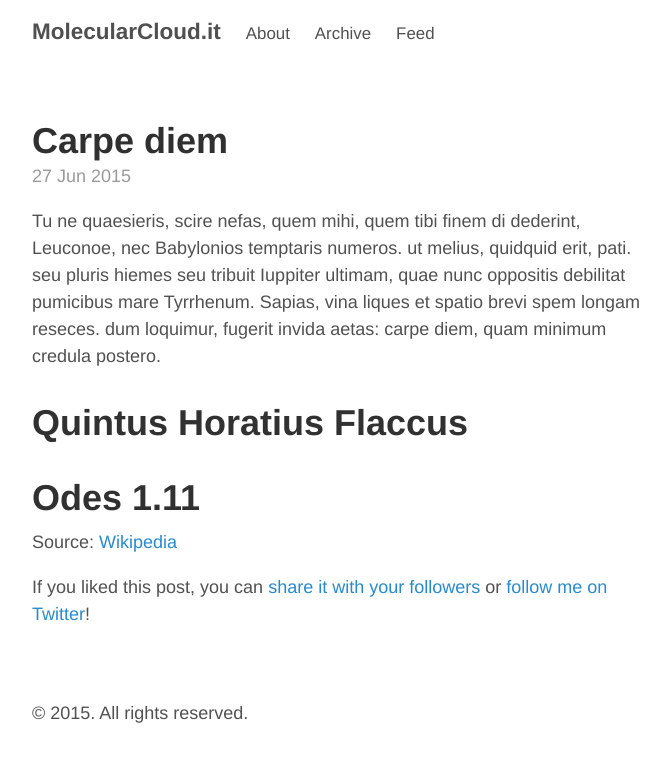
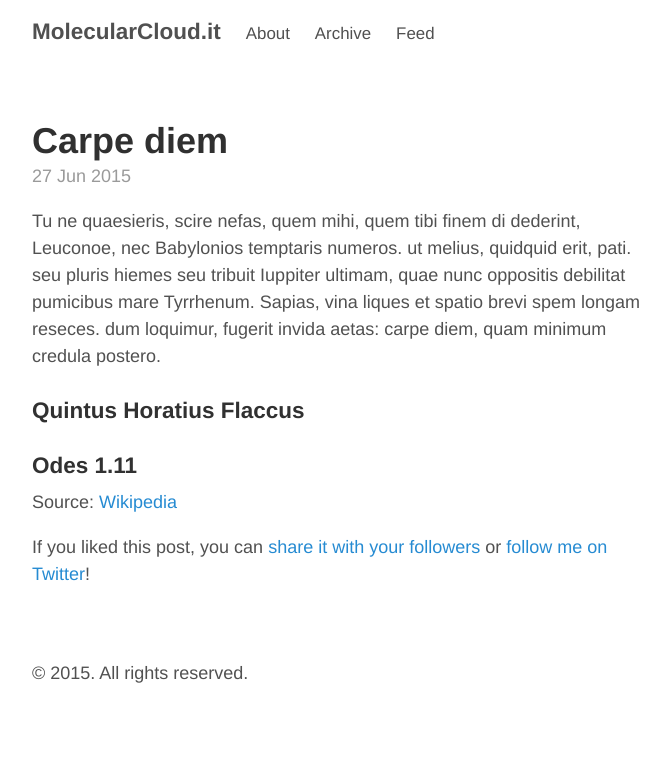
Before and after one commit to gitter-badger/varlottaang.github.io, a Jekyll site: the page built from _posts/2015-06-27-carpe_diem.md, in a window 1280 px wide. Shown: the top 762 px of the page, without its empty margins (293-963 px from the left). Built offline with Jekyll 4.4.1, drawn with Linux system fonts in a browser that asks for light colours.

```diff
--- a/_posts/2015-06-27-carpe_diem.md
+++ b/_posts/2015-06-27-carpe_diem.md
@@ -12,9 +12,9 @@ Tyrrhenum. Sapias, vina liques et spatio brevi
 spem longam reseces. dum loquimur, fugerit invida
 aetas: carpe diem, quam minimum credula postero.
 
-#Quintus Horatius Flaccus
+###Quintus Horatius Flaccus
 
-#Odes 1.11
+###Odes 1.11
 
 Source: [Wikipedia](https://en.wikipedia.org/wiki/Carpe_diem)
 
```
